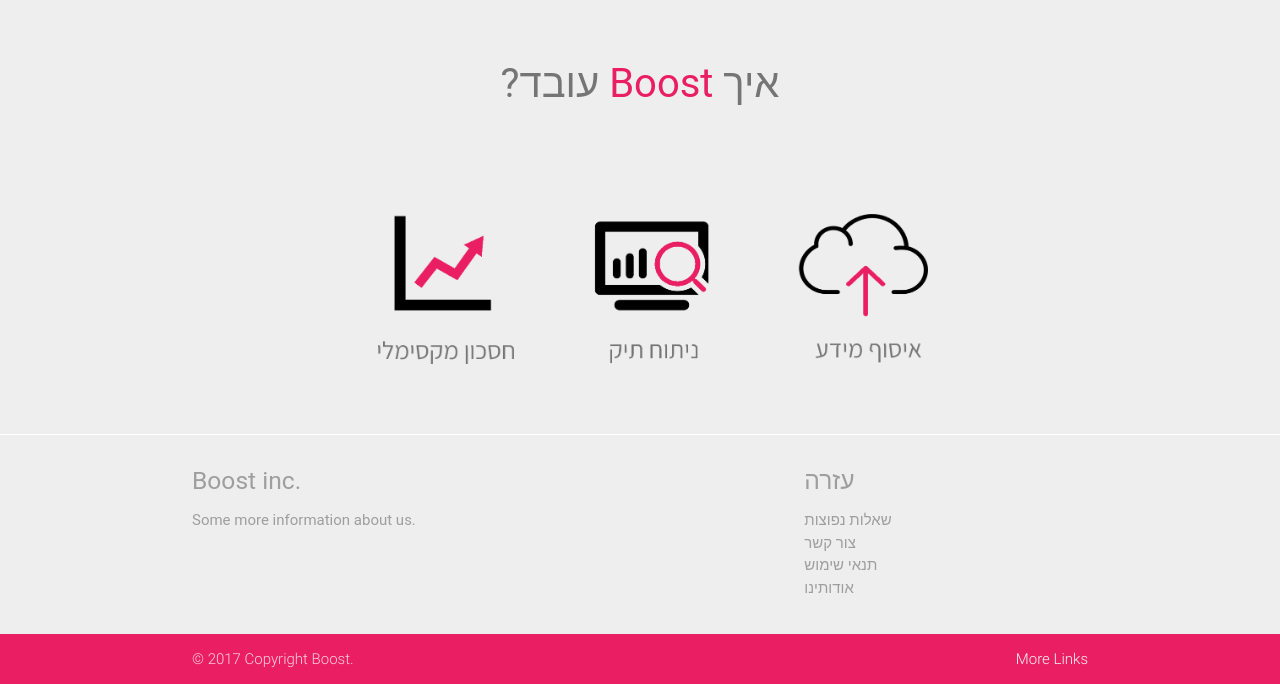
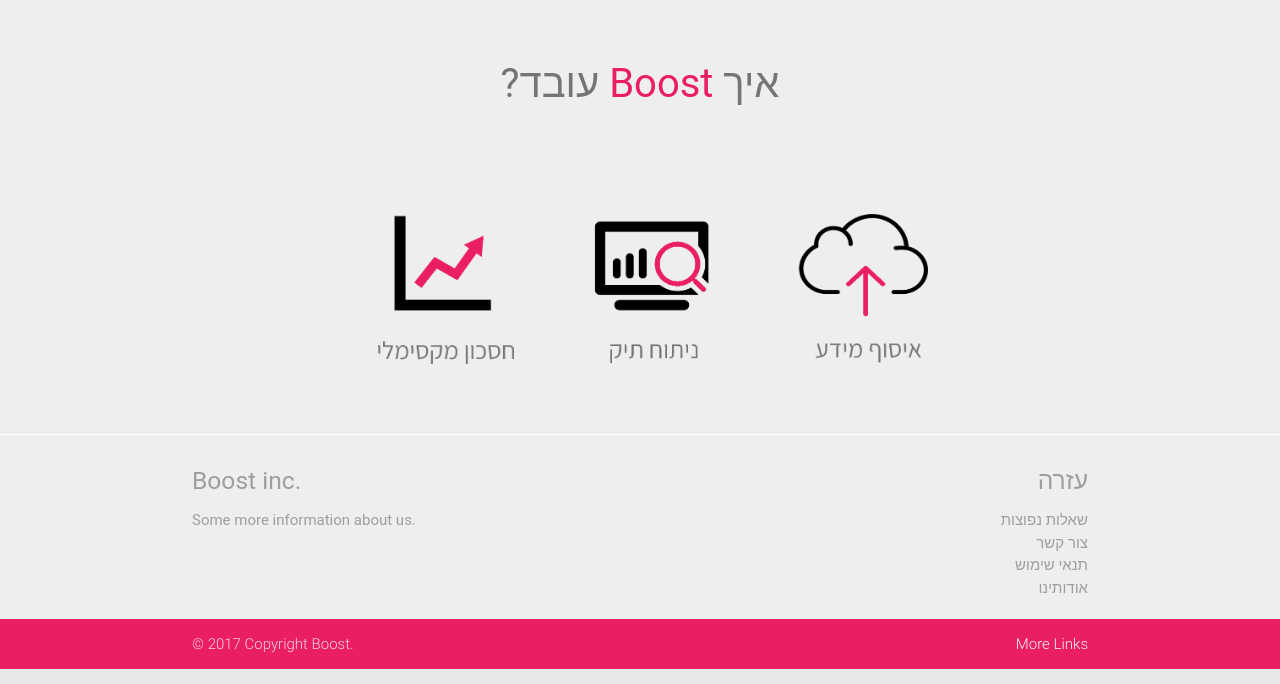
Before and after one commit to amitleshed/DBI, a Rails app: page / in a window 1280 px wide. Shown: the part 1835-2519 px from the top of the page. Run offline with Rails 7, Linux system fonts and the light colour scheme; some libraries are stand-ins or nearby versions; some web fonts are replaced.

Commit message:
Footer minor  modifies

```diff
--- a/app/views/welcome/_form.html.erb
+++ b/app/views/welcome/_form.html.erb
@@ -11,5 +11,5 @@
   <%= f.text_field :cellnum, placeholder: "טלפון", :style => "text-align:right;", :class => "inputs"  %>
 </div>
 
-  <%= f.submit "!לפנסיה Boost תן", :class => "waves-effect waves-light btn-large", :style => "width:100%;background-color: #E91E63;margin-top: -19px;" %>
+  <%= f.submit "!לפנסיה שלך Boost תן", :class => "waves-effect waves-light btn-large", :style => "width:100%;background-color: #E91E63;margin-top: -19px;" %>
 <% end %>
--- a/app/views/welcome/index.html.erb
+++ b/app/views/welcome/index.html.erb
@@ -174,12 +174,12 @@
                 <p class="grey-text">Some more information about us.</p>
               </div>
               <div class="col l4 offset-l2 s12">
-                <h5 class="grey-text">עזרה</h5>
+                <h5 class="grey-text" style="text-align: right">עזרה</h5>
                 <ul>
-                  <li><a class="grey-text" href="#!">שאלות נפוצות</a></li>
-                  <li><a class="grey-text" href="#!">צור קשר</a></li>
-                  <li><a class="grey-text" href="#!">תנאי שימוש</a></li>
-                  <li><a class="grey-text" href="#!">אודותינו</a></li>
+                  <li><a class="grey-text" href="#!" style="float: right">שאלות נפוצות</a></li><br>
+                  <li><a class="grey-text" href="#!" style="float: right">צור קשר</a></li><br>
+                  <li><a class="grey-text" href="#!" style="float: right">תנאי שימוש</a></li><br>
+                  <li><a class="grey-text" href="#!" style="float: right">אודותינו</a></li>
                 </ul>
               </div>
             </div>
```
